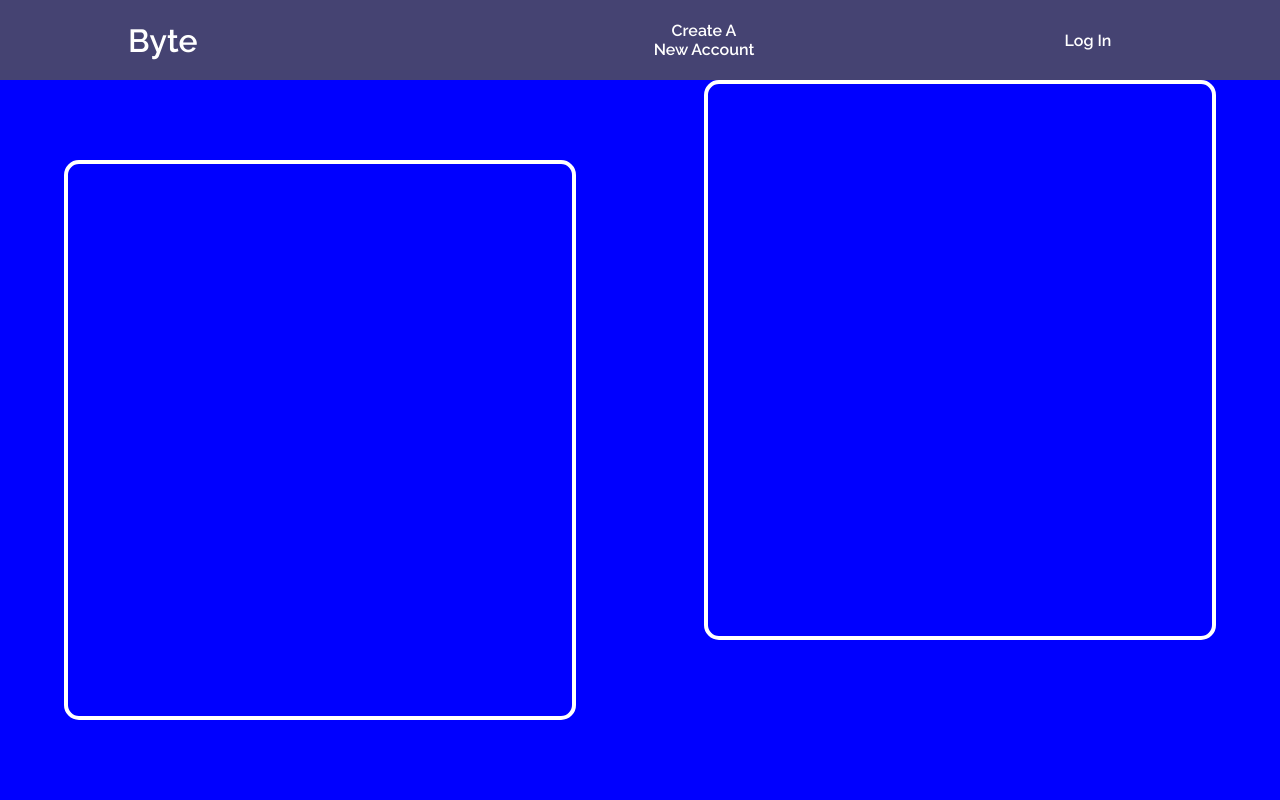
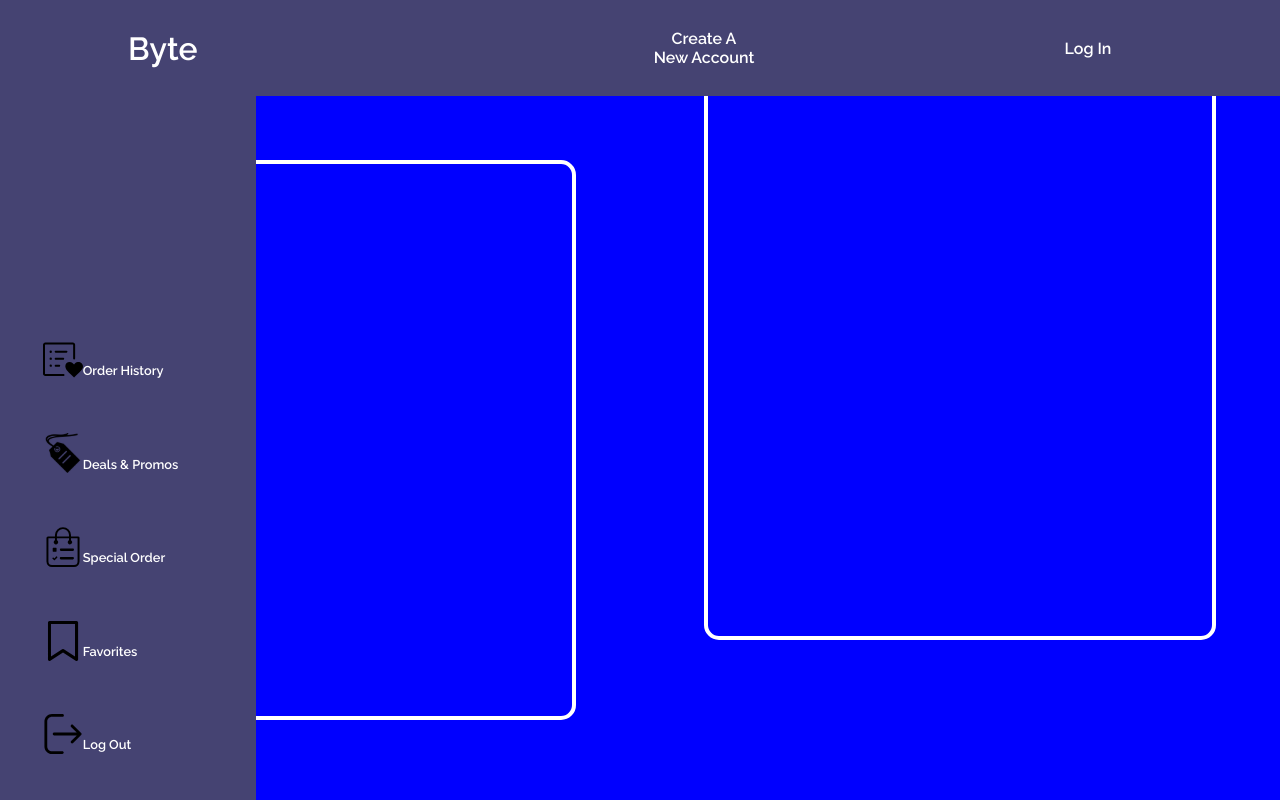
Before and after one commit to Doenut999/Byte, a React (Create React App) app: page /pw in a window 1280 px wide. Shown: the top 800 px of the page. Built offline with nearby package versions, Linux system fonts and the light colour scheme.

Commit message:
overflow-x hidden in paywall

```diff
--- a/src/components/Paywall/Paywall.js
+++ b/src/components/Paywall/Paywall.js
@@ -66,7 +66,8 @@ margin-left: 10vw;
 
 const PaywallView = styled.div`
   z-index: 19;
-  position: relative;
+  //position: relative;
+  overflow-x: hidden;
 
   background-color: white;
   width: 100vw;
@@ -79,7 +80,7 @@ const PaywallNav = styled.nav`
   top: 0;
   left: 0;
   right: 0;
-  height: 10vh;
+  height: 12vh;
   display: flex;
   z-index: 50;
   //justify-content: center;
```
